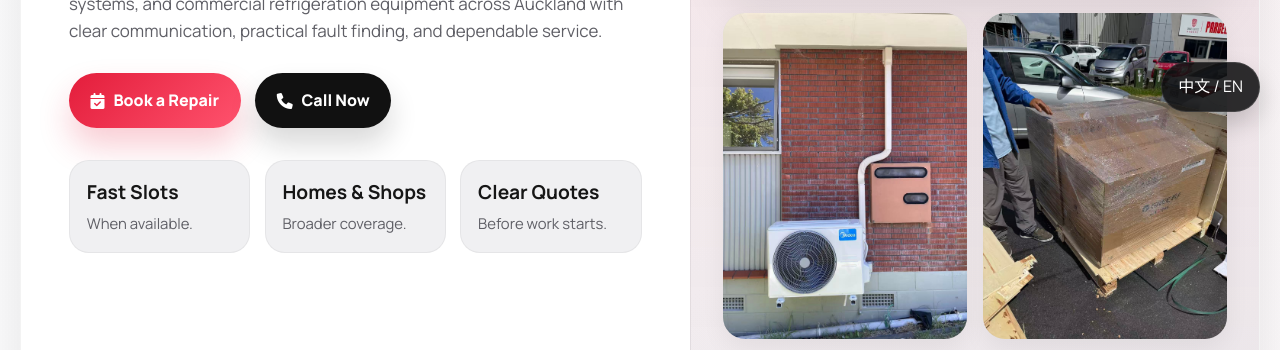
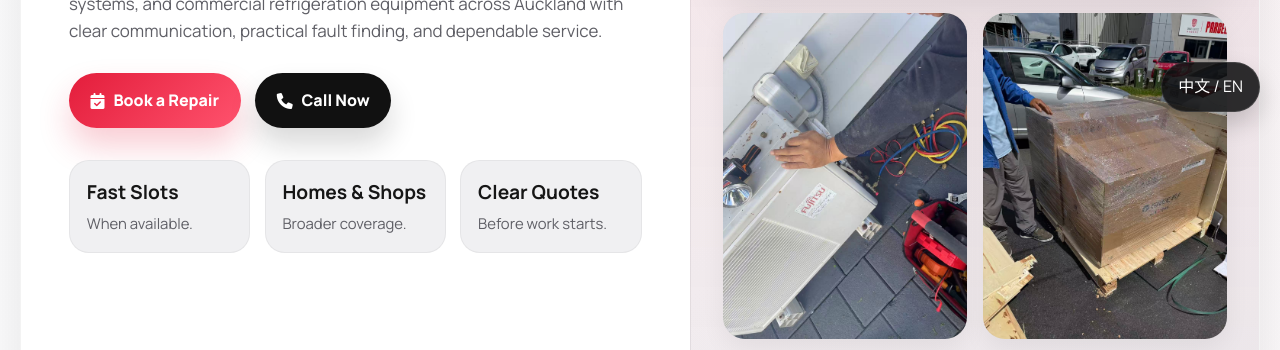
Before and after one commit to ianyang5137/theairtech, a plain HTML site: page index.html in a window 1280 px wide. Shown: the part 602-952 px from the top of the page. Drawn offline with nearby package versions, Linux system fonts and the light colour scheme.

Commit message:
Update homepage air conditioning thumbnail

```diff
--- a/index.html
+++ b/index.html
@@ -1069,7 +1069,7 @@
               </div>
               <div class="hero-mini-row">
                 <div class="hero-mini">
-                  <img src="images/9.jpg" alt="Air conditioning installation work" loading="lazy" />
+                  <img src="images/5.jpg" alt="Air conditioning service close-up" loading="lazy" />
                 </div>
                 <div class="hero-mini">
                   <img src="images/gree.jpg" alt="Commercial refrigeration service work" loading="lazy" />
```
